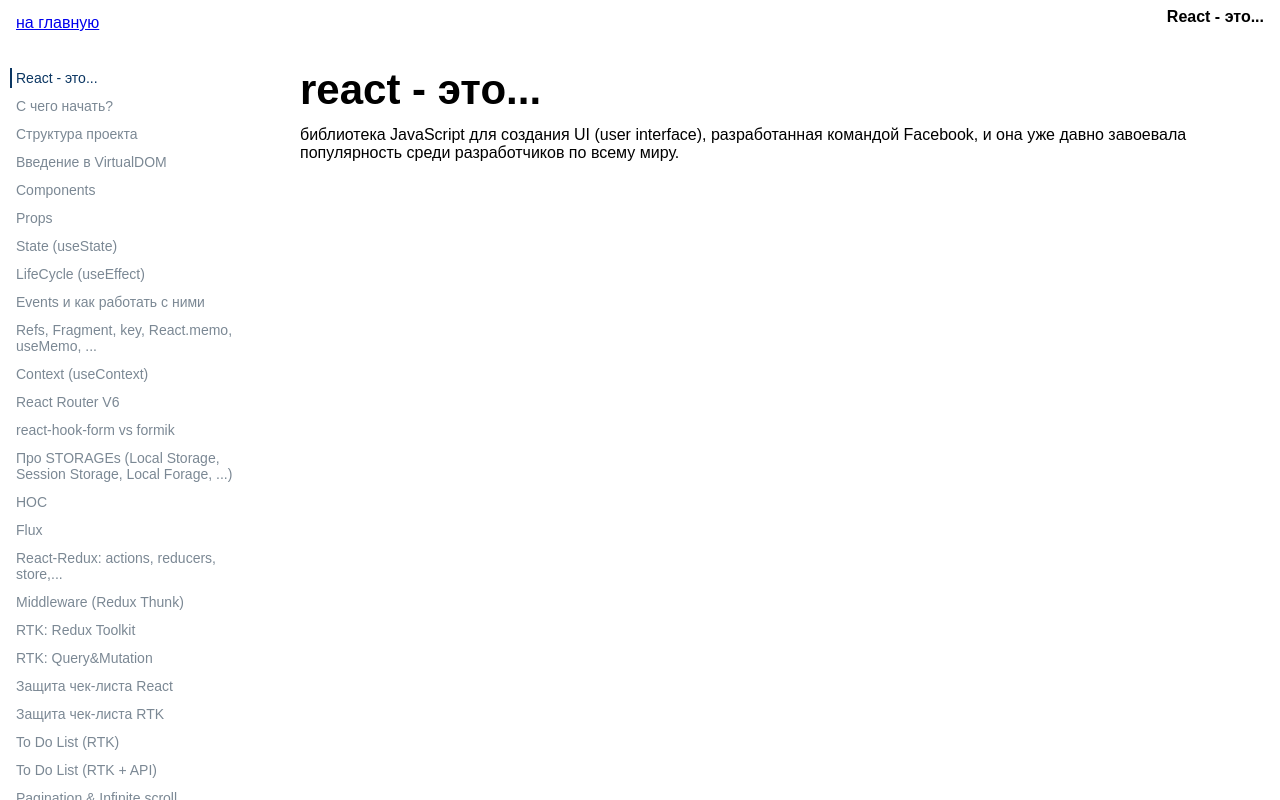
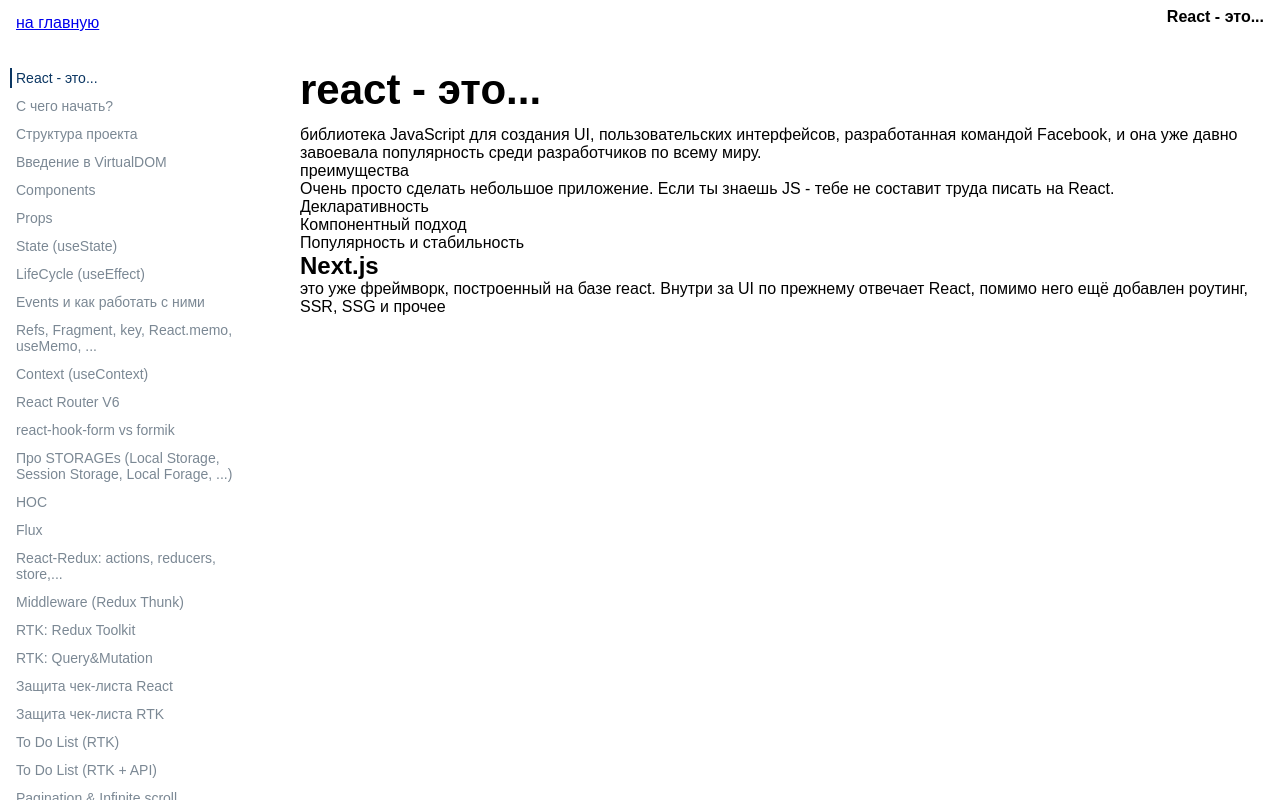
Before and after one commit to slavkapiyavka/react-cheatsheet, a Next.js app: page /react-is in a window 1280 px wide. Built offline with nearby package versions, Linux system fonts and the light colour scheme; a web font is replaced by a local one.

Commit message:
feat: add short React description

```diff
--- a/src/app/react-is/page.tsx
+++ b/src/app/react-is/page.tsx
@@ -1,4 +1,5 @@
 import {Metadata} from "next";
+import {ReactElement} from "react";
 
 export function generateMetadata(): Metadata {
     return {
@@ -6,11 +7,31 @@
     }
 }
 
-export default function ReactIs() {
+export default function ReactIs(): ReactElement | null {
     return (
         <>
             <h1>react - это...</h1>
-            <p>библиотека JavaScript для создания UI (user interface), разработанная командой Facebook, и она уже давно завоевала популярность среди разработчиков по всему миру.</p>
+            <p>библиотека JavaScript для создания UI, пользовательских интерфейсов, разработанная командой Facebook, и она уже давно завоевала популярность среди разработчиков по всему миру.</p>
+
+            <p>преимущества</p>
+            <ul>
+                <li>
+                    <p>Очень просто сделать небольшое приложение. Если ты знаешь JS - тебе не составит труда писать на React.</p>
+                    <p></p>
+                </li>
+                <li>
+                    <p>Декларативность</p>
+                </li>
+                <li>
+                    <p>Компонентный подход</p>
+                </li>
+                <li>
+                    <p>Популярность и стабильность</p>
+                </li>
+            </ul>
+
+            <h2>Next.js</h2>
+            <p>это уже фреймворк, построенный на базе react. Внутри за UI по прежнему отвечает React, помимо него ещё добавлен роутинг, SSR, SSG и прочее</p>
         </>
     )
 }
```
